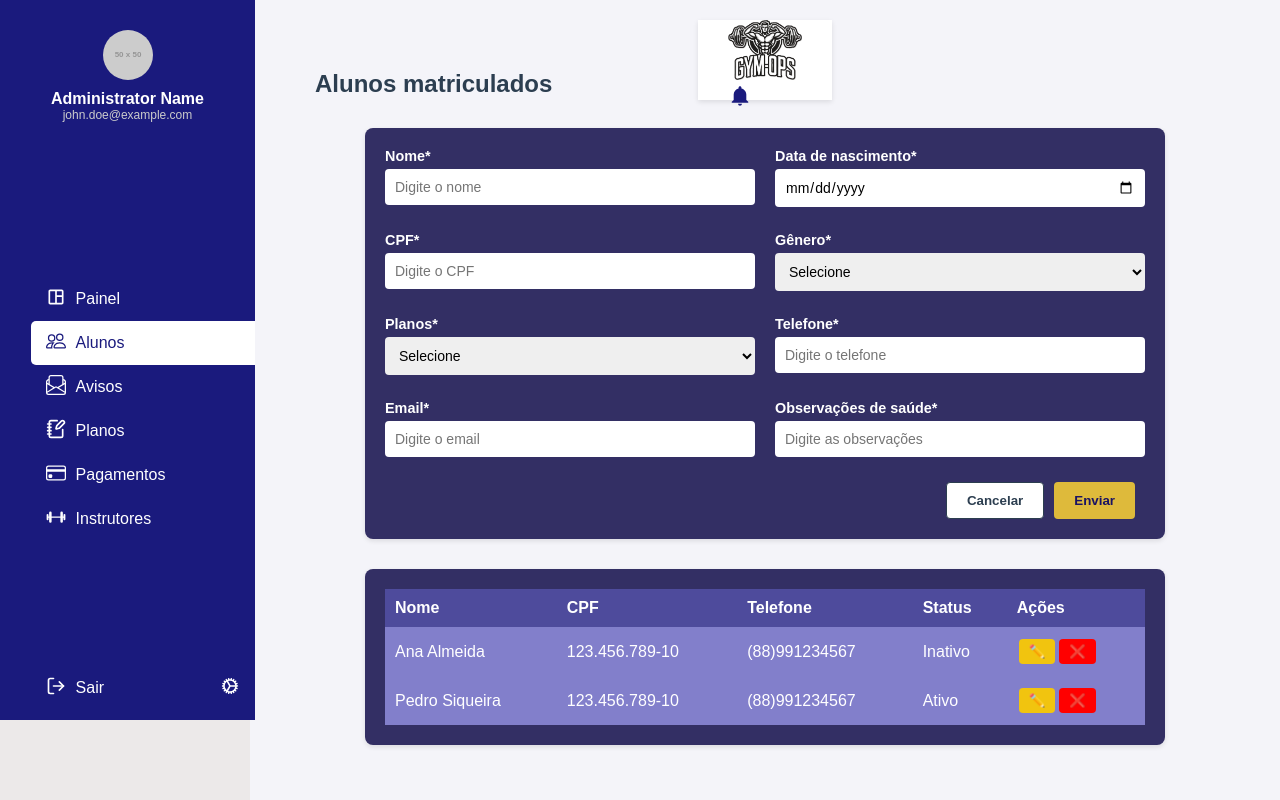
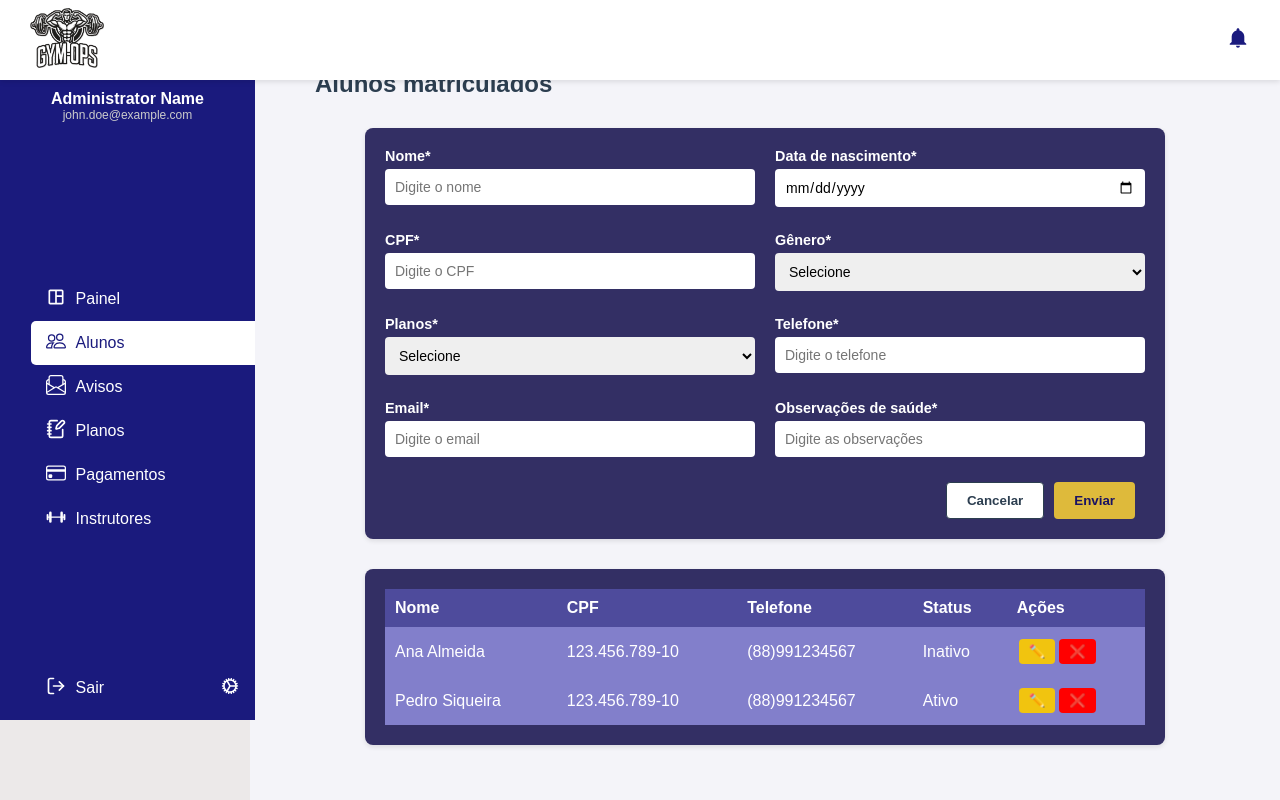
Before and after one commit to jeffaugg/gym-ops, a React (Vite) app in the folder Front/: page /students in a window 1280 px wide. Built offline with nearby package versions, Linux system fonts and the light colour scheme.

Commit message:
fix: Correções do layout da topbar v2

```diff
--- a/Front/src/components/Topbar/Topbar.css
+++ b/Front/src/components/Topbar/Topbar.css
@@ -1,6 +1,12 @@
 .topbar {
   position: fixed;
+  top: 0;
+  left: 0;
+  right: 0;
   height: 80px;
+  display: flex;
+  justify-content: space-between;
+  align-items: center;
   background-color: #ffffff;
   padding: 0px 30px 0px 30px;
   box-shadow: 0 2px 5px rgba(0, 0, 0, 0.1);
```
